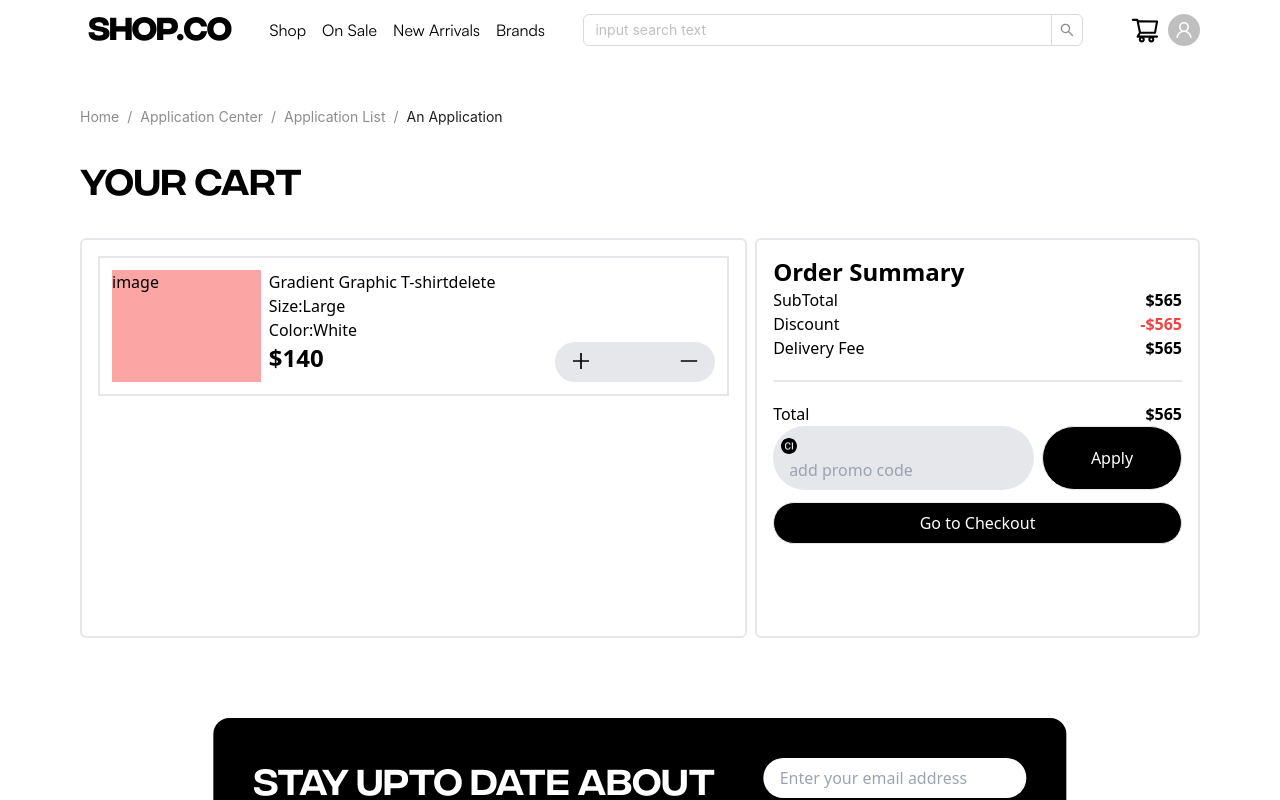
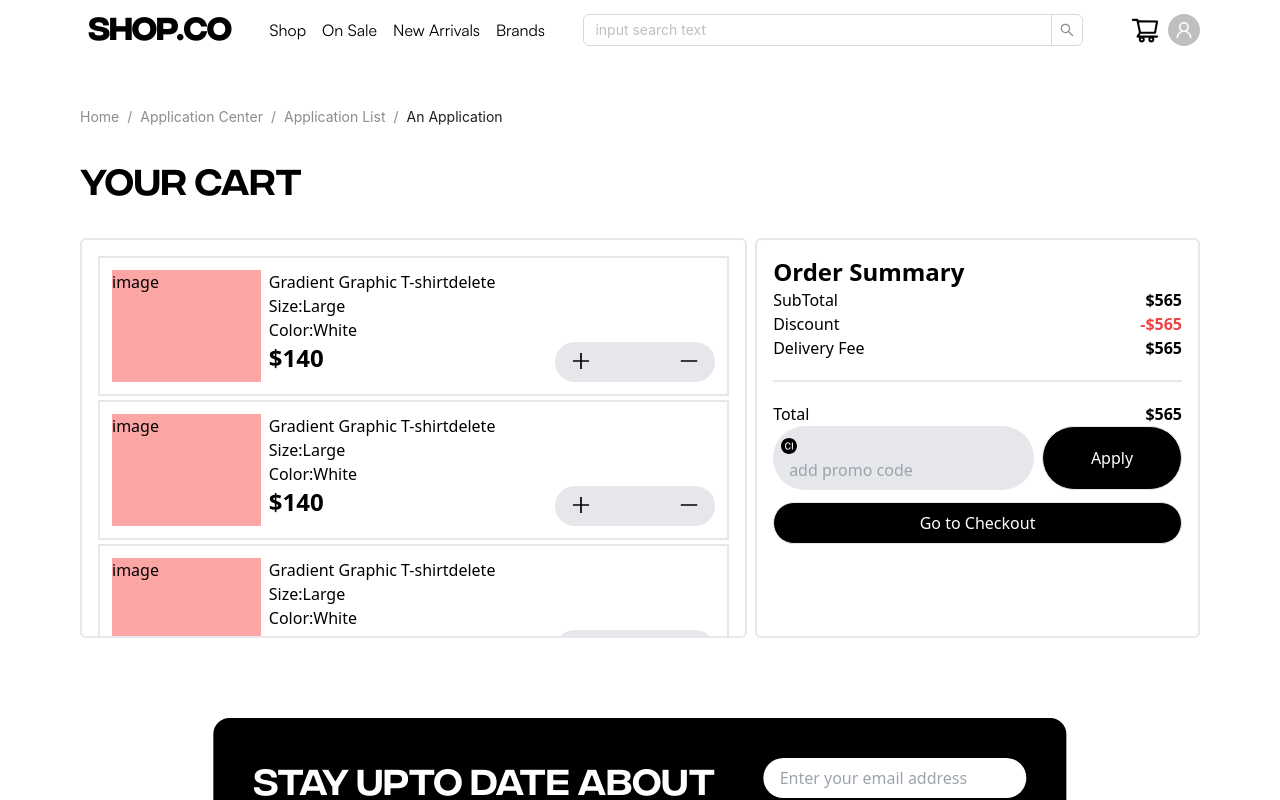
Before and after one commit to majidkhan230/shop.co, a React (Vite) app: page /cart in a window 1280 px wide. Shown: the top 800 px of the page. Built offline with nearby package versions, Linux system fonts and the light colour scheme.

Commit message:
add vercel.json

```diff
--- a/src/pages/Cart.jsx
+++ b/src/pages/Cart.jsx
@@ -13,7 +13,58 @@ function Cart() {
       </div>
       <h1 className="text-4xl font-[integralcf]">Your Cart</h1>
       <div className="flex gap-2 mt-10 flex-col md:flex-row ">
-        <div className="cartContainer  h-[400px] md:w-3/5 rounded-md border-2 border-gray-200 flex flex-col  md:gap-2 md:p-4 overflow-y-auto">
+        <div className="cartContainer   md:h-[400px] md:w-3/5 rounded-md border-2 border-gray-200 flex flex-col gap-y-2 md:gap-y-1 md:gap-2 md:p-4 overflow-y-auto">
+           <div className="card  w-full  p-3 flex  border-2 border-gray-200">
+            <div className="image w-1/4 h-full object-cover bg-red-300">
+              image
+            </div>
+            <div className="flex flex-col w-3/4 ml-2">
+              <div className="flex">
+                <h1>Gradient Graphic T-shirt</h1>
+                <div className="icon">delete</div>
+              </div>
+              <div className="size">Size:Large</div>
+              <div className="color">Color:White</div>
+              <div className="price flex justify-between">
+                <h1 className="font-bold text-2xl ">$140</h1>
+                <AddCounter counterStyles={""} />
+              </div>
+            </div>
+          </div>
+           <div className="card  w-full  p-3 flex  border-2 border-gray-200">
+            <div className="image w-1/4 h-full object-cover bg-red-300">
+              image
+            </div>
+            <div className="flex flex-col w-3/4 ml-2">
+              <div className="flex">
+                <h1>Gradient Graphic T-shirt</h1>
+                <div className="icon">delete</div>
+              </div>
+              <div className="size">Size:Large</div>
+              <div className="color">Color:White</div>
+              <div className="price flex justify-between">
+                <h1 className="font-bold text-2xl ">$140</h1>
+                <AddCounter counterStyles={""} />
+              </div>
+            </div>
+          </div>
+           <div className="card  w-full  p-3 flex  border-2 border-gray-200">
+            <div className="image w-1/4 h-full object-cover bg-red-300">
+              image
+            </div>
+            <div className="flex flex-col w-3/4 ml-2">
+              <div className="flex">
+                <h1>Gradient Graphic T-shirt</h1>
+                <div className="icon">delete</div>
+              </div>
+              <div className="size">Size:Large</div>
+              <div className="color">Color:White</div>
+              <div className="price flex justify-between">
+                <h1 className="font-bold text-2xl ">$140</h1>
+                <AddCounter counterStyles={""} />
+              </div>
+            </div>
+          </div>
            <div className="card  w-full  p-3 flex  border-2 border-gray-200">
             <div className="image w-1/4 h-full object-cover bg-red-300">
               image
```
Also changed, not shown: vercel.json (added).
